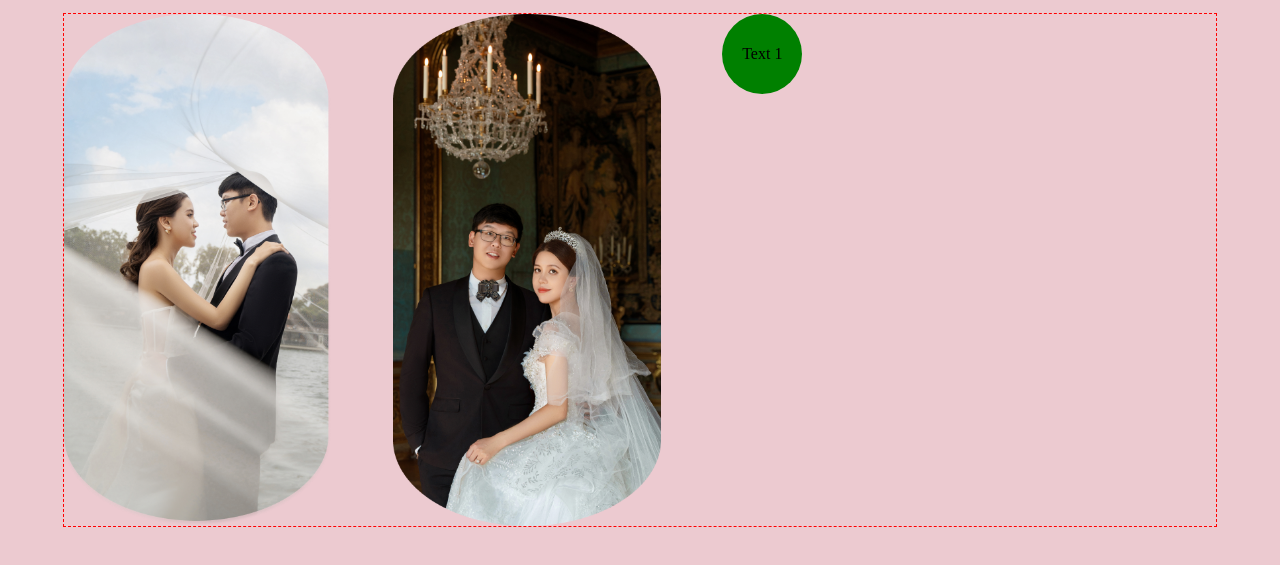
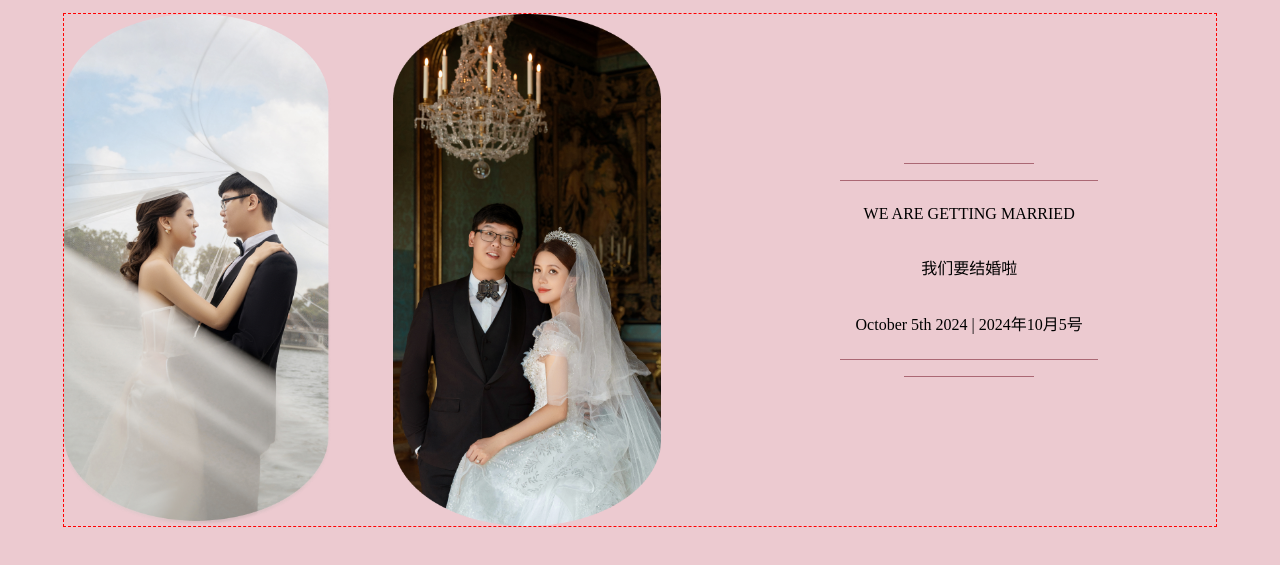
Before and after one commit to liulc006/wedding-inv, a React app: page / in a window 1280 px wide. Shown: the part 93-658 px from the top of the page. Built offline with nearby package versions, Linux system fonts and the light colour scheme.

Commit message:
horizontal line

```diff
--- a/public/stylesheet.css
+++ b/public/stylesheet.css
@@ -45,3 +45,12 @@ body {
     text-align: center;
     font-weight: normal;
 }
+
+.horizontal-line {
+    color: var(--dark-pink);
+    background-color: var(--dark-pink);
+    border-color: var(--dark-pink);
+    border-style: solid;
+    border-width: 1px;
+    border-bottom-style: none;
+}
--- a/src/component/App.js
+++ b/src/component/App.js
@@ -23,9 +23,14 @@ const App = () => {
                 </div>
 
                 {/* Message */}
-                <div style={{height:'100%', flex:'3'}}>
-                    {/*TODO Message */}
-                    <Placeholder text='Text 1'/>
+                <div style={{height:'100%', flex:'3',display:'flex', flexDirection:'column', flexWrap:'nowrap', justifyContent:'center', alignItems:'center'}}>
+                    <hr className="horizontal-line" style={{width:'8rem'}}/>
+                    <hr className="horizontal-line" style={{width:'16rem'}}/>
+                    <p>WE ARE GETTING MARRIED</p>
+                    <p>我们要结婚啦</p>
+                    <p><span>October 5th 2024 | </span><span>2024年10月5号</span></p>
+                    <hr className="horizontal-line" style={{width:'16rem'}}/>
+                    <hr className="horizontal-line" style={{width:'8rem'}}/>
                 </div>
             </div>
 
```
